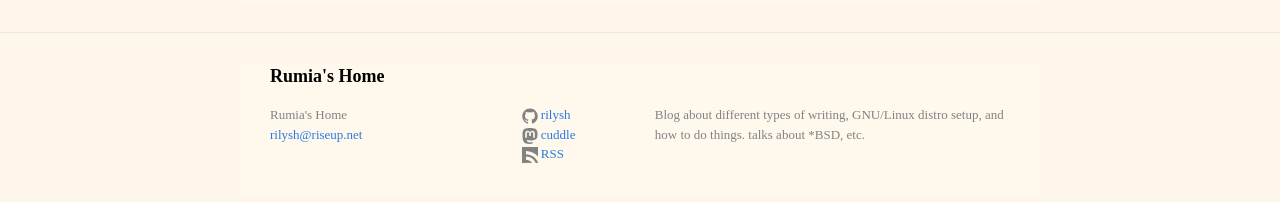
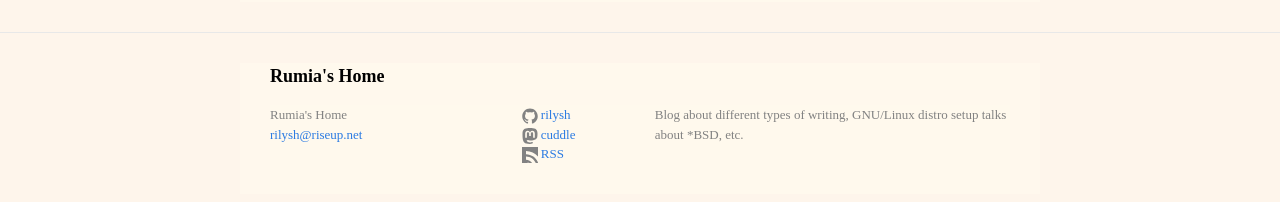
Before and after one commit to rilysh/rilysh.github.io, a Jekyll site: the page built from index.html, in a window 1280 px wide. Shown: the part 325-527 px from the top of the page. Built offline with Jekyll 4.4.1, drawn with Linux system fonts in a browser that asks for light colours; the list of posts is cut into pages by our own code.

Commit message:
change desc

```diff
--- a/_config.yml
+++ b/_config.yml
@@ -1,7 +1,7 @@
 title: Rumia's Home
 email: rilysh@riseup.net
 description: >
-  Blog about different types of writing, GNU/Linux distro setup, and how to do things.
+  Blog about different types of writing, GNU/Linux distro setup
   talks about *BSD, etc.
 baseurl: ""
 url: ""
```
